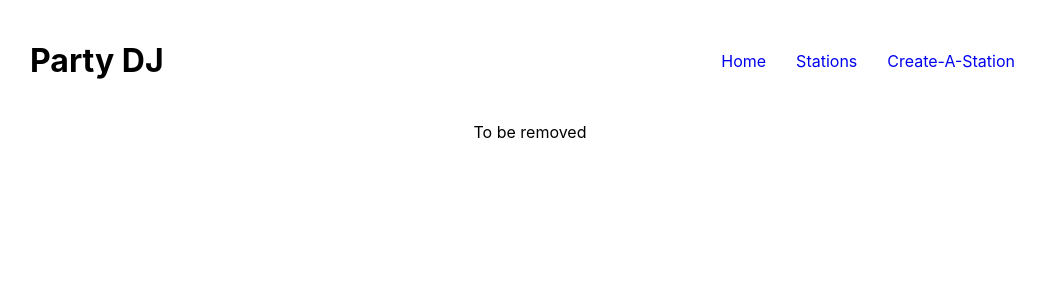
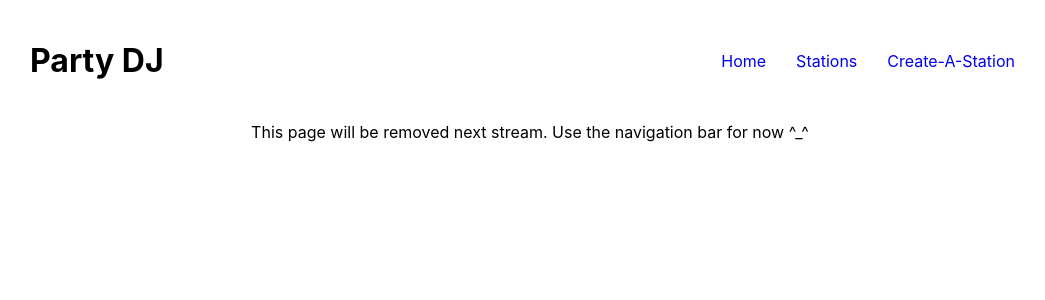
Before and after one commit to gsugambit/partydj-client, a React (Create React App) app: page / in a window 1280 px wide. Shown: the top 300 px of the page, without its empty margins (110-1155 px from the left). Built offline with nearby package versions, Linux system fonts and the light colour scheme; no server answers.

Commit message:
adding tempt message

```diff
--- a/src/pages/PartyDJMain.js
+++ b/src/pages/PartyDJMain.js
@@ -1,5 +1,9 @@
 const PartyDJMain = (props) => {
-  return <div>To be removed</div>;
+  return (
+    <div>
+      This page will be removed next stream. Use the navigation bar for now ^_^
+    </div>
+  );
 };
 
 export default PartyDJMain;
```
